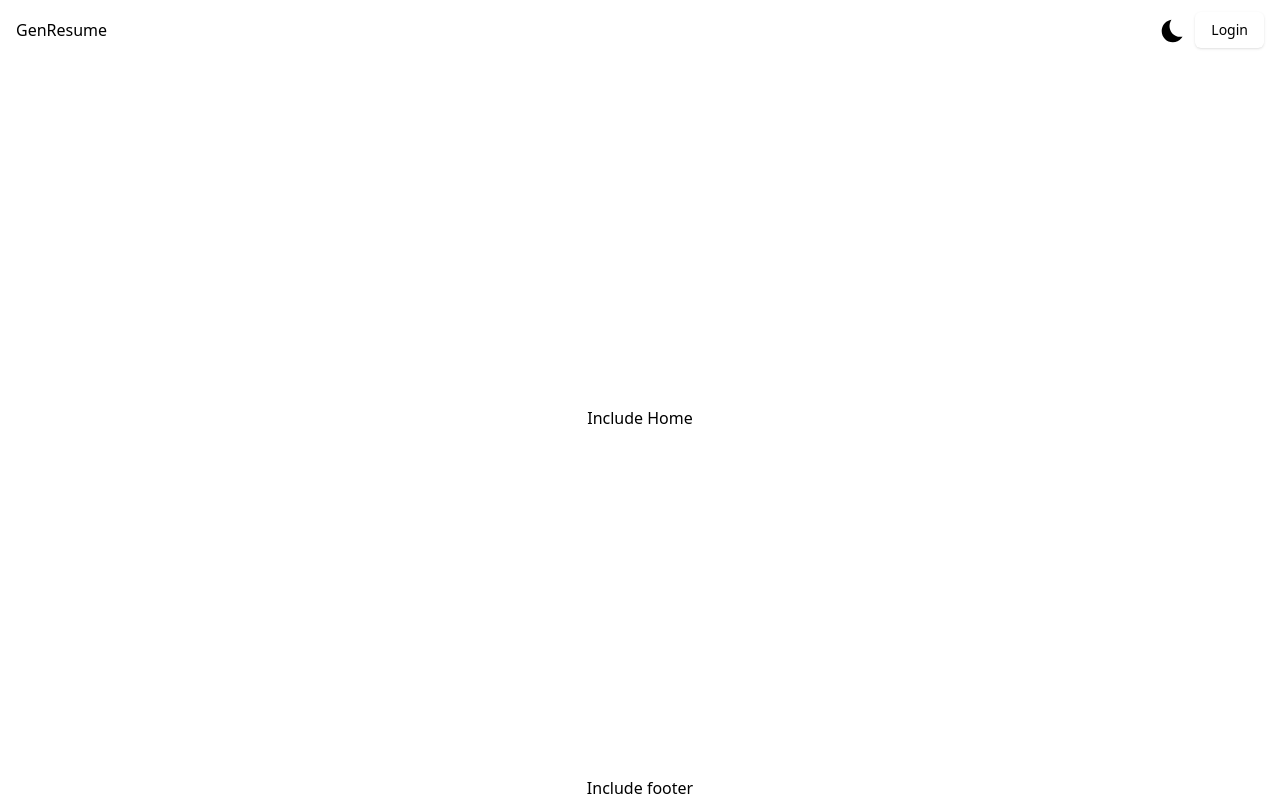
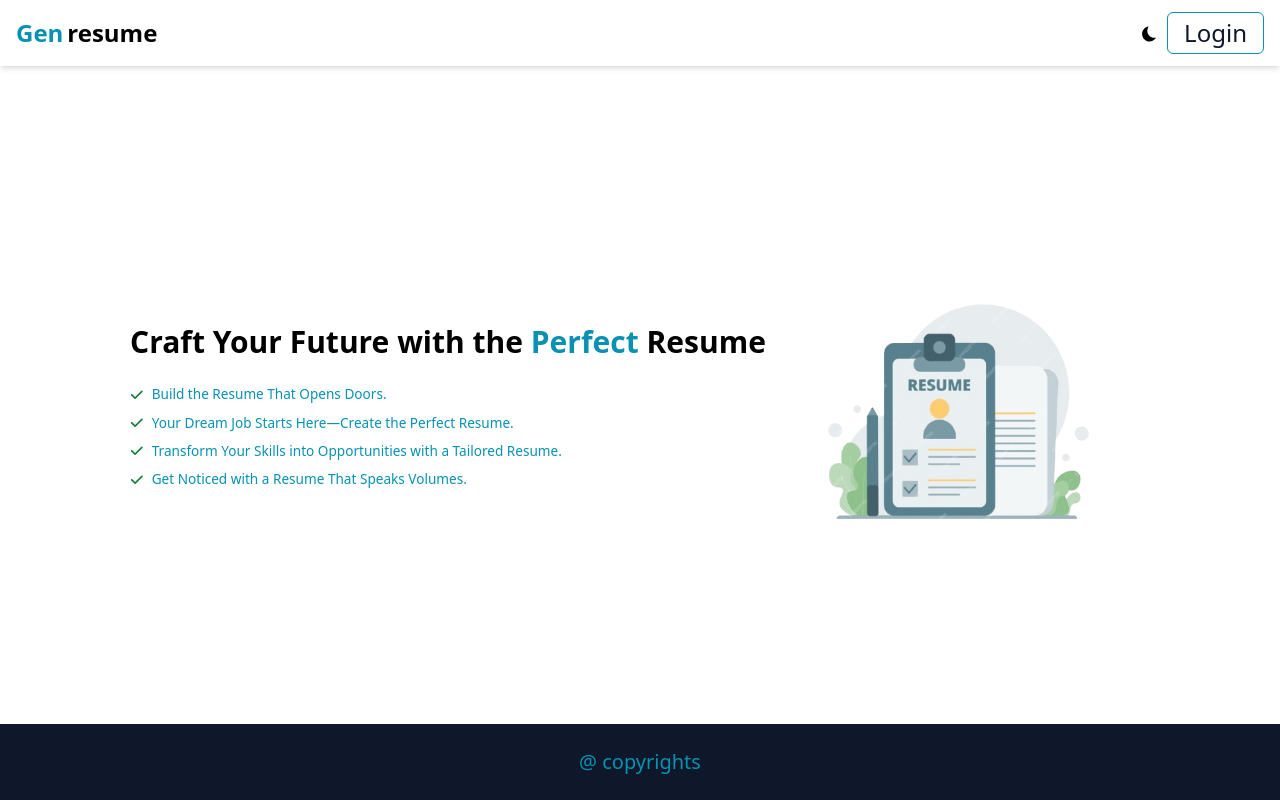
Before and after one commit to pxnchxm1/GenResume, a Next.js app: page / in a window 1280 px wide. Built offline with nearby package versions, Linux system fonts and the light colour scheme.

Commit message:
feat:home_scree_ui

```diff
--- a/app/layout.tsx
+++ b/app/layout.tsx
@@ -20,6 +20,7 @@ export default function RootLayout({
 }: Readonly<{
   children: React.ReactNode;
 }>) {
+
   return (
     <html lang="en">
       <body
--- /dev/null
+++ b/app/login/page.tsx
@@ -0,0 +1,12 @@
+import dynamic from "next/dynamic"
+
+const Login = dynamic(()=>import('@/components/Login'))
+const page = () => {
+  return (
+    <div>
+      <Login/>
+    </div>
+  )
+}
+
+export default page
--- a/app/page.tsx
+++ b/app/page.tsx
@@ -1,16 +1,22 @@
-"use client"
-import dynamic from "next/dynamic"
+"use client";
+import dynamic from "next/dynamic";
 
-const ThemeToggler = dynamic(()=>import('@/components/ThemeToggler'))
-const Navbar = dynamic(()=>import('@/components/Navbar'))
-const page = () => {
+
+// Dynamically import components with client-side rendering
+const Navbar = dynamic(() => import('@/components/Navbar'), { ssr: false });
+const Home = dynamic(() => import('@/components/Home'), { ssr: false });
+const Footer = dynamic(() => import('@/components/Footer'), { ssr: false });
+
+const Page = () => {
+
+
   return (
-    <div className=" flex flex-col min-h-screen w-full justify-between items-center dark:bg-slate-950">
+    <div className="flex flex-col min-h-screen w-full justify-between items-center dark:bg-slate-950">
       <Navbar/>
-      <div>Include Home</div>
-      <div>Include footer</div>
+      <Home />
+      <Footer/>
     </div>
-  )
-}
+  );
+};
 
-export default page
+export default Page;
--- a/components/AppLogo.tsx
+++ b/components/AppLogo.tsx
@@ -1,11 +1,11 @@
-
+"use client"
 const AppLogo = () => {
   return (
     <div>
-        <div>
+        <div className="text-cyan-600 text-md md:text-xl xl:text-2xl font-bold">
             Gen
-            <span>
-                Resume
+            <span className="text-black ml-1 dark:text-white font-semibold">
+                resume
             </span>
         </div>
 
--- /dev/null
+++ b/components/Footer.tsx
@@ -0,0 +1,15 @@
+'use client'
+import dynamic from 'next/dynamic'
+
+const AppLogo = dynamic(()=>import('@/components/AppLogo'))
+const Footer = () => {
+  return (
+    <div className="px-2 py-6 flex flex-col justify-center items-center gap-2 w-full bg-slate-900  text-bg-slate-900 text-cyan-600 hover:text-cyan-500
+                    font-normal text-sm md:text-md xl:text-xl ">
+
+      <div>@ copyrights</div>
+    </div>
+  )
+}
+
+export default Footer
--- /dev/null
+++ b/components/Home.tsx
@@ -0,0 +1,52 @@
+'use client'
+import { FaCheck } from "react-icons/fa6";
+
+const Home = () => {
+  return (
+    <div className="flex flex-col lg:flex-row justify-center items-center p-2 px-6 mt-6">
+        <section className="flex flex-col justify-center items-start gap-6">
+            <div className="text-md md:text-2xl lg:text-3xl font-bold">
+                Craft Your Future with the
+                <span className="text-cyan-600"> Perfect </span>
+                Resume
+            </div>
+            <section className="lg:hidden ">
+                <img src='/resume.png' alt="resume" className="h-52 w-52 p-2"></img>
+            </section>
+            <section className="flex flex-col gap-2 items-start justify-start text-[0.7rem] md:text-[0.85rem]  font-normal text-cyan-600">
+                    <div className="gap-2 flex flex-row items-center justify-center ">
+                        <FaCheck className="text-green-700"/><div>Build the Resume That Opens Doors.</div>
+                    </div>
+                    <div className="gap-2 flex flex-row items-center justify-center ">
+                        <FaCheck className="text-green-700"/><div>Your Dream Job Starts Here—Create the Perfect Resume.</div>
+                    </div>
+                    <div className="gap-2 flex flex-row items-center justify-center ">
+                        <FaCheck className="text-green-700"/><div>Transform Your Skills into Opportunities with a Tailored Resume.</div>
+                    </div>
+                    <div className="gap-2 flex flex-row items-center justify-center">
+                        <FaCheck className="text-green-700"/><div>Get Noticed with a Resume That Speaks Volumes.</div>
+                    </div>
+
+            </section>
+        </section>
+
+        <section className="hidden lg:flex ">
+            <img src='/resume.png' alt="resume" className="h-80 w-96 p-2"></img>
+        </section>
+
+    </div>
+  )
+}
+
+export default Home
+
+{/* "Craft Your Future with the Perfect Resume."
+This phrase emphasizes the app's role in helping users create a resume that sets them up for success. It has a motivational feel and suggests that the resume you build with the app can have a lasting impact on the user's career.
+
+If you want to try a few variations, here are some more ideas:
+
+"Build the Resume That Opens Doors."
+"Your Dream Job Starts Here—Create the Perfect Resume."
+"Transform Your Skills into Opportunities with a Tailored Resume."
+"Your Career Journey Begins with the Right Resume."
+"Get Noticed with a Resume That Speaks Volumes. */}
--- /dev/null
+++ b/components/Login.tsx
@@ -0,0 +1,10 @@
+"use client"
+const Login = () => {
+  return (
+    <div>
+      Login Page
+    </div>
+  )
+}
+
+export default Login
--- a/components/Navbar.tsx
+++ b/components/Navbar.tsx
@@ -1,5 +1,6 @@
 "use client"
 import dynamic from 'next/dynamic';
+import Link from 'next/link';
 import { useState } from 'react';
 import { CgMenuGridO } from "react-icons/cg";
 import { IoClose } from "react-icons/io5";
@@ -9,24 +10,25 @@ import { Button } from './ui/button';
 const ThemeToggler = dynamic(() => import('@/components/ThemeToggler'))
 const AppLogo = dynamic(() => import('@/components/AppLogo'))
 
+
 const Navbar = () => {
     const [menu,setMenu] = useState<boolean>(false);
     return (
-        <div className='px-4 py-2 flex flex-row items-center w-full justify-between'>
+        <div className='px-4 py-3 flex flex-row items-center w-full justify-between shadow-md dark:shadow-sm dark:shadow-cyan-600'>
             <AppLogo/>
             <div className='hidden md:flex flex-row gap-2 justify-between items-center'>
                 <ThemeToggler/>
-                <Button> Login </Button>
+                <Link href='login'><Button>Login</Button></Link>
             </div>
             {/* for mobile screen */}
             <div className='md:hidden'>
                 {!menu && <CgMenuGridO onClick={()=>setMenu((prev)=>!prev)} className='text-cyan-600 '/>}
                 {menu && <IoClose onClick={()=>setMenu((prev)=>!prev)} className='text-cyan-600' />}
                 {menu &&
-                    <section className='absolute top-14 right-4 p-2 gap-2 bg-white dark:bg-slate-900 shadow-sm shadow-cyan-600
+                    <section className='absolute top-14 right-2 p-2 gap-2 bg-white dark:bg-slate-900 shadow-sm shadow-cyan-600
                                         flex flex-col justify-center items-center'>
                         <ThemeToggler/>
-                        <Button>Login</Button>
+                        <Link href='login'><Button>Login</Button></Link>
 
                     </section>
                 }
--- a/components/ThemeToggler.tsx
+++ b/components/ThemeToggler.tsx
@@ -8,16 +8,14 @@ import { IoSunny } from "react-icons/io5";
 const ThemeToggler = () => {
     const { theme, setTheme } = useTheme();
 
-    useEffect(() => {
-        console.log("Current theme:", theme);
-    }, [theme]);
+
 
     return (
         <section className="relative mt-2">
             <button aria-label="Toggle Theme" onClick={() => setTheme(theme === "light" ? "dark" : "light")}>
-                <IoIosMoon className={` text-md sm:text-3xl  lg:4xl transition-all duration-800 ease-in-out transform ${theme === "dark" ? "opacity-0 scale-0 rotate-90" : "opacity-100 scale-100 rotate-0"}`} />
+                <IoIosMoon className={` md:text-xl text-md  lg:4xl transition-all duration-800 ease-in-out transform ${theme === "dark" ? "opacity-0 scale-0 rotate-90" : "opacity-100 scale-100 rotate-0"}`} />
                 <IoSunny
-                    className={` text-md sm:text-3xl  lg:4xl absolute top-0  left-0.3 transition-all duration-800 ease-in-out transform ${
+                    className={`md:text-xl text-md  lg:4xl absolute top-0  left-0.3 transition-all duration-800 ease-in-out transform ${
                         theme === "dark" ? "opacity-100 scale-100 rotate-0" : "opacity-0 scale-0 rotate-90"
                     }`}
                 />
--- a/components/ui/button.tsx
+++ b/components/ui/button.tsx
@@ -10,7 +10,7 @@ const buttonVariants = cva(
     variants: {
       variant: {
         default:
-          "bg-primary text-primary-foreground shadow hover:bg-primary/90",
+          "bg-transparent  border-[1px] border-cyan-600  dark:text-cyan-600  text-slate-900 hover:bg-cyan-500  dark:hover:bg-slate-900",
         destructive:
           "bg-destructive text-destructive-foreground shadow-sm hover:bg-destructive/90",
         outline:
@@ -21,7 +21,7 @@ const buttonVariants = cva(
         link: "text-primary underline-offset-4 hover:underline",
       },
       size: {
-        default: "h-9 px-4 py-2",
+        default: " px-4 py-1 text-sm md:text-md  xl:text-2xl",
         sm: "h-8 rounded-md px-3 text-xs",
         lg: "h-10 rounded-md px-8",
         icon: "h-9 w-9",
--- a/package.json
+++ b/package.json
@@ -10,6 +10,7 @@
   },
   "dependencies": {
     "@radix-ui/react-slot": "^1.1.0",
+    "aos": "^2.3.4",
     "class-variance-authority": "^0.7.1",
     "clsx": "^2.1.1",
     "lucide-react": "^0.468.0",
@@ -22,6 +23,7 @@
     "tailwindcss-animate": "^1.0.7"
   },
   "devDependencies": {
+    "@types/aos": "^3.0.7",
     "@types/node": "^20",
     "@types/react": "^18",
     "@types/react-dom": "^18",
```
Also changed, not shown: public/resume.png (added), tailwind.config.ts (indentation only), 1 other file (tests, documents, lock files or other folders).
